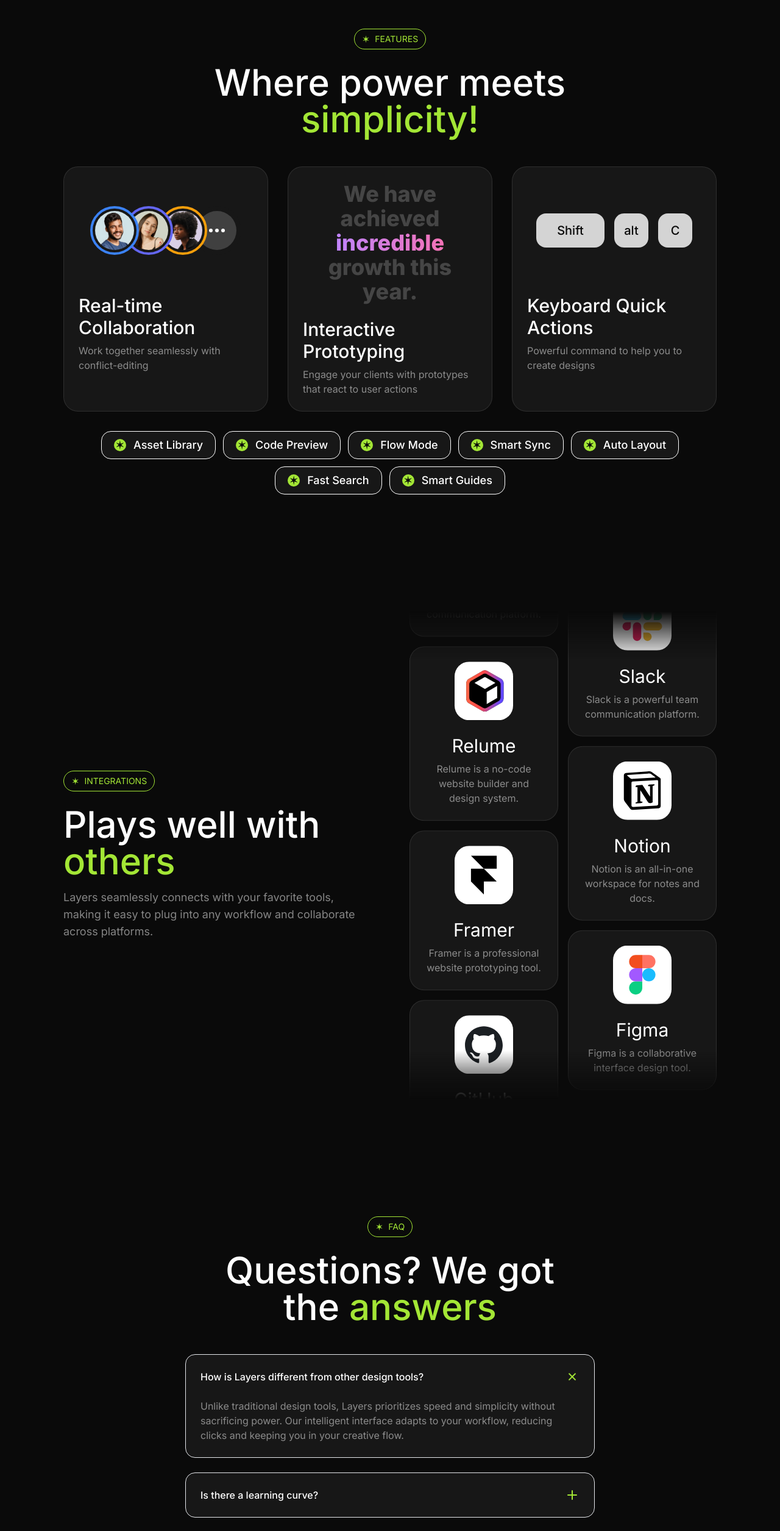
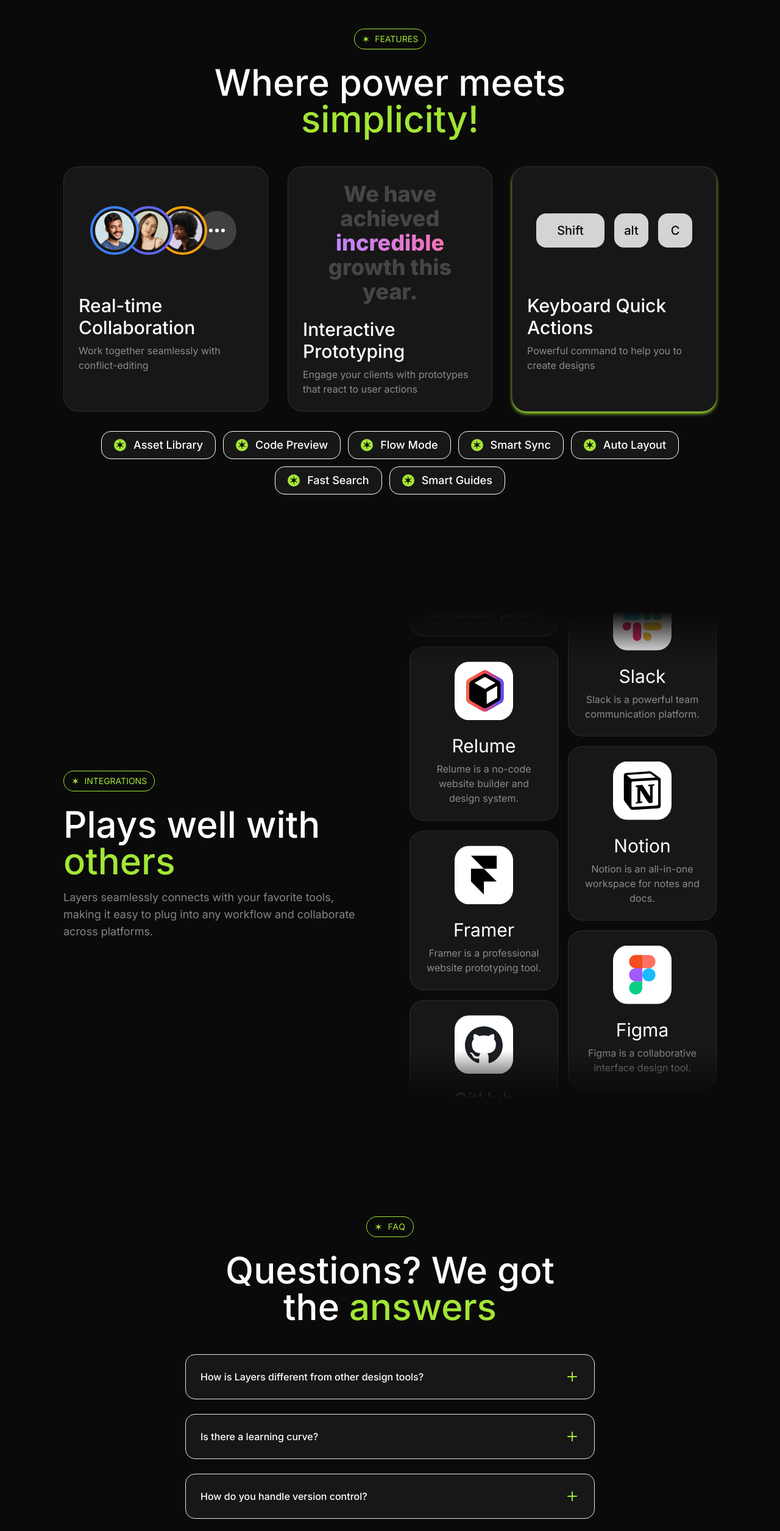
Before and after one commit to CristianProdius/Zenarmor, a Next.js app: page / in a window 1280 px wide. Shown: the part 3127-5638 px from the top of the page at 61% size. Built offline with nearby package versions, Linux system fonts and the light colour scheme.

Commit message:
Enchanced reuseable components and components

```diff
--- a/package.json
+++ b/package.json
@@ -10,6 +10,7 @@
   },
   "dependencies": {
     "class-variance-authority": "^0.7.0",
+    "clsx": "^2.1.1",
     "framer-motion": "^11.11.11",
     "next": "^14.2.18",
     "react": "^18.3.1",
--- a/src/components/Button.tsx
+++ b/src/components/Button.tsx
@@ -1,7 +1,7 @@
 import { ButtonHTMLAttributes } from "react";
 import { cva } from "class-variance-authority";
 
-const classes  = cva('border h-12 px-6 rounded-full font-medium', {
+const classes  = cva('border h-8 md:h-12 px-6 rounded-full font-medium', {
     variants: {
         variant: {
             primary: 'bg-lime-400 text-neutral-950 border-lime-400',
--- a/src/components/FeatureCard.tsx
+++ b/src/components/FeatureCard.tsx
@@ -1,16 +1,25 @@
-import { twMerge } from "tailwind-merge";
+import clsx from "clsx";
 
-export default function FeatureCard(props: { title: string; description: string; children?: React.ReactNode; className?: string }) {
+function FeatureCard(props: { title: string; description: string; children?: React.ReactNode; className?: string; highlighted?: boolean }) {
 
-    const { title, description, children, className } = props;
+    const { title, description, children, className, highlighted } = props;
 
     return (
-        <div className={twMerge("bg-neutral-900 border border-white/10 p-6 rounded-3xl", className)}>
+        <div
+            className={clsx(
+                "bg-neutral-900 border border-white/10 p-6 rounded-3xl",
+                highlighted && "shadow-md shadow-lime-400",
+                className
+            )}
+        >
             <div className="aspect-video">{children}</div>
             <div>
                 <h3 className="text-3xl font-medium mt-6">{title}</h3>
                 <p className="text-white/50 mt-2">{description}</p>
             </div>
         </div>
-    )
+    );
 }
+
+FeatureCard.displayName = "Featured Card"
+export default FeatureCard;
--- a/src/components/Tag.tsx
+++ b/src/components/Tag.tsx
@@ -1,17 +1,36 @@
-import { HTMLAttributes } from "react";
+import React, { HTMLAttributes } from "react";
+import clsx from "clsx";
 import { twMerge } from "tailwind-merge";
 
-export default function Tag(props: HTMLAttributes<HTMLDivElement>) {
+interface TagProps extends HTMLAttributes<HTMLDivElement> {
+    section?: "faq" | "features" | "integration" | "introducing";
+}
 
-    const { className, children, ...otherProps } = props;
+const pageStyles: Record<NonNullable<TagProps["section"]>, string> = {
+    faq: "tracking-wider text-lime-400",
+    features: "tracking-normal text-lime-400",
+    integration: "tracking-normal text-lime-400",
+    introducing: "tracking-normal text-lime-400",
+};
 
+function Tag({ section, className, children, ...otherProps }: TagProps) {
     return (
         <div
-            className={twMerge("inline-flex border border-lime-400 gap-2 text-lime-400 px-3 py-1 rounded-full uppercase items-center", className)}
+            className={twMerge(
+                clsx(
+                    "inline-flex border gap-2 px-3 py-1 rounded-full uppercase items-center",
+                    "border-lime-400",
+                    section ? pageStyles[section] : "text-lime-400"
+                ),
+                className
+            )}
             {...otherProps}
         >
             <span>&#10038;</span>
             <span className="text-sm">{children}</span>
         </div>
-    )
-}
+    );
+};
+
+Tag.displayName = "Tag";
+export default Tag;
--- a/src/sections/Faqs.tsx
+++ b/src/sections/Faqs.tsx
@@ -29,23 +29,31 @@ const faqs = [
 ];
 
 export default function Faqs() {
+    // Initialize all FAQs as closed
+    const [openFaqs, setOpenFaqs] = useState(Array(faqs.length).fill(false));
 
-    const [selectedIndex, setSelectedIndex] = useState(0);
+    const toggleFaq = (index: number) => {
+        setOpenFaqs((prev) => {
+            const newOpenFaqs = [...prev];
+            newOpenFaqs[index] = !newOpenFaqs[index]; // Toggle the specific FAQ
+            return newOpenFaqs;
+        });
+    };
 
     return (
         <section className="py-24">
             <div className="container">
                 <div className="flex justify-center">
-                    <Tag>FAQ</Tag>
+                    <Tag section="faq">FAQ</Tag>
                 </div>
                 <h2 className="text-6xl font-medium mt-6 text-center max-w-xl mx-auto">
                     Questions? We got the <span className="text-lime-400">answers</span>
                 </h2>
 
                 <div className="mt-12 flex flex-col gap-6 max-w-2xl mx-auto">
-                    {faqs.map((faq, faqIndex) => (
-                        <div key={faqIndex} className="bg-neutral-900 rounded-2xl border border-white-/10 p-6">
-                            <div className="flex justify-between items-center" onClick={() => setSelectedIndex(faqIndex)}>
+                    {faqs.map((faq, index) => (
+                        <div key={index} className="bg-neutral-900 rounded-2xl border border-white-/10 p-6">
+                            <div className="flex justify-between items-center cursor-pointer" onClick={() => toggleFaq(index)}>
                                 <h3 className="font-medium">{faq.question}</h3>
                                 <svg
                                     xmlns="http://www.w3.org/2000/svg"
@@ -57,7 +65,10 @@ export default function Faqs() {
                                     strokeWidth="2"
                                     strokeLinecap="round"
                                     strokeLinejoin="round"
-                                    className={twMerge("feather feather-plus text-lime-400 flex-shrink-0 transition duration-300", selectedIndex === faqIndex && "rotate-45")}
+                                    className={twMerge(
+                                        "feather feather-plus text-lime-400 flex-shrink-0 transition duration-300",
+                                        openFaqs[index] && "rotate-45"
+                                    )}
                                 >
                                     <line x1="12" y1="5" x2="12" y2="19"></line>
                                     <line x1="5" y1="12" x2="19" y2="12"></line>
@@ -65,7 +76,7 @@ export default function Faqs() {
                             </div>
 
                             <AnimatePresence>
-                                {selectedIndex === faqIndex && (
+                                {openFaqs[index] && (
                                     <motion.div
                                         initial={{
                                             height: 0,
@@ -81,7 +92,7 @@ export default function Faqs() {
                                         }}
                                         className={twMerge("overflow-hidden")}
                                     >
-                                        <p className="text-white/50 ">{faq.answer}</p>
+                                        <p className="text-white/50">{faq.answer}</p>
                                     </motion.div>
                                 )}
                             </AnimatePresence>
@@ -90,5 +101,5 @@ export default function Faqs() {
                 </div>
             </div>
         </section>
-    )
+    );
 }
--- a/src/sections/Features.tsx
+++ b/src/sections/Features.tsx
@@ -89,6 +89,7 @@ export default function Features() {
                         title="Keyboard Quick Actions"
                         description="Powerful command to help you to create designs"
                         className="md:col-span-2 lg:col-span-1 md:col-start-2 lg:col-start-auto group"
+                        highlighted
                     >
                         <div className="aspect-video flex items-center justify-center gap-4">
                             <Key className="w-28 outline outline-2 outline-offset-4 outline-transparent group-hover:outline-lime-400 transition-all duration-500 group-hover:translate-y-1">
--- a/src/sections/Navbar.tsx
+++ b/src/sections/Navbar.tsx
@@ -13,6 +13,20 @@ const navLinks = [
     { label: "Integrations", href: "#integrations" },
     { label: "FAQs", href: "#faqs" },
 ];
+
+
+const linkVariants = {
+    hidden: { opacity: 0, y: 10 },
+    visible: (index: number) => ({
+        opacity: 1,
+        y: 0,
+        transition: {
+            delay: index * 0.2,
+            duration: 0.4,
+        },
+    }),
+};
+
 
 export default function Navbar() {
 
@@ -70,9 +84,18 @@ export default function Navbar() {
                                 >
                                     <div className="flex flex-col items-center gap-4 py-4">
                                         {navLinks.map((link, index) => (
-                                            <a href={link.href} key={index}>
+                                            <motion.a
+                                            key={index}
+                                            href={link.href}
+                                            className="text-neutral-200 font-medium hover:text-primary-500"
+                                            custom={index}
+                                            initial="hidden"
+                                            animate="visible"
+                                            exit="hidden"
+                                            variants={linkVariants}
+                                        >
                                                 {link.label}
-                                            </a>
+                                            </motion.a>
                                         ))}
 
                                         <div className="flex-none space-x-4 md:space-x-0 md:flex">
```
Also changed, not shown: 1 other file (tests, documents, lock files or other folders).
